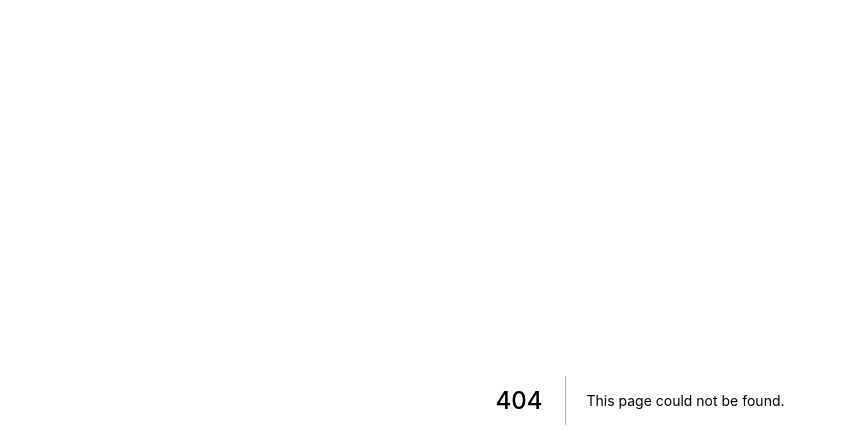
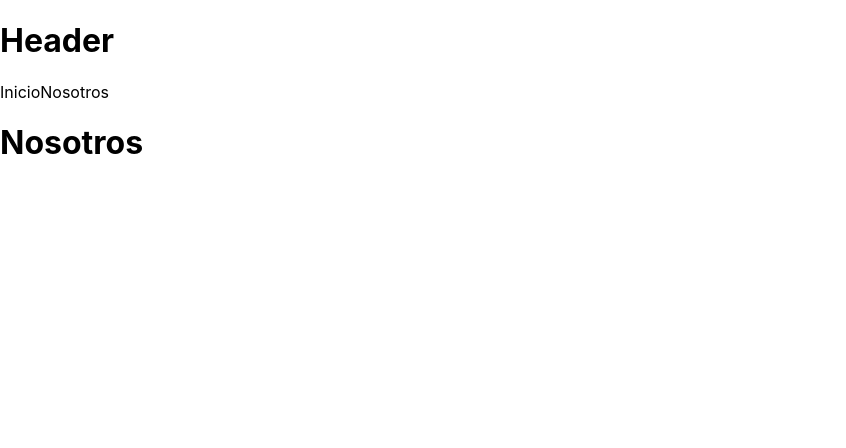
Before and after one commit to juanluna96/NextJS-ProductReviewer, a Next.js app: page /nosotros in a window 1280 px wide. Before the commit this address had no page. Shown: the top 448 px of the page, without its empty margins (0-846 px from the left). Built offline with nearby package versions, Linux system fonts and the light colour scheme.

Commit message:
Routing en Next.js

```diff
--- a/components/layout/Layout.js
+++ b/components/layout/Layout.js
@@ -1,9 +1,14 @@
-import React from 'react'
+import React from 'react';
+import Link from 'next/link';
 
 const Layout = props => {
     return (
         <>
             <h1>Header</h1>
+            <nav>
+                <Link href="/">Inicio</Link>
+                <Link href="/nosotros">Nosotros</Link>
+            </nav>
             <main>
                 { props.children }
             </main>
--- /dev/null
+++ b/pages/nosotros.js
@@ -0,0 +1,14 @@
+import React from 'react'
+import Layout from '../components/layout/Layout';
+
+const Nosotros = () => {
+    return (
+        <div>
+            <Layout>
+                <h1>Nosotros</h1>
+            </Layout>
+        </div>
+    )
+}
+
+export default Nosotros
```
